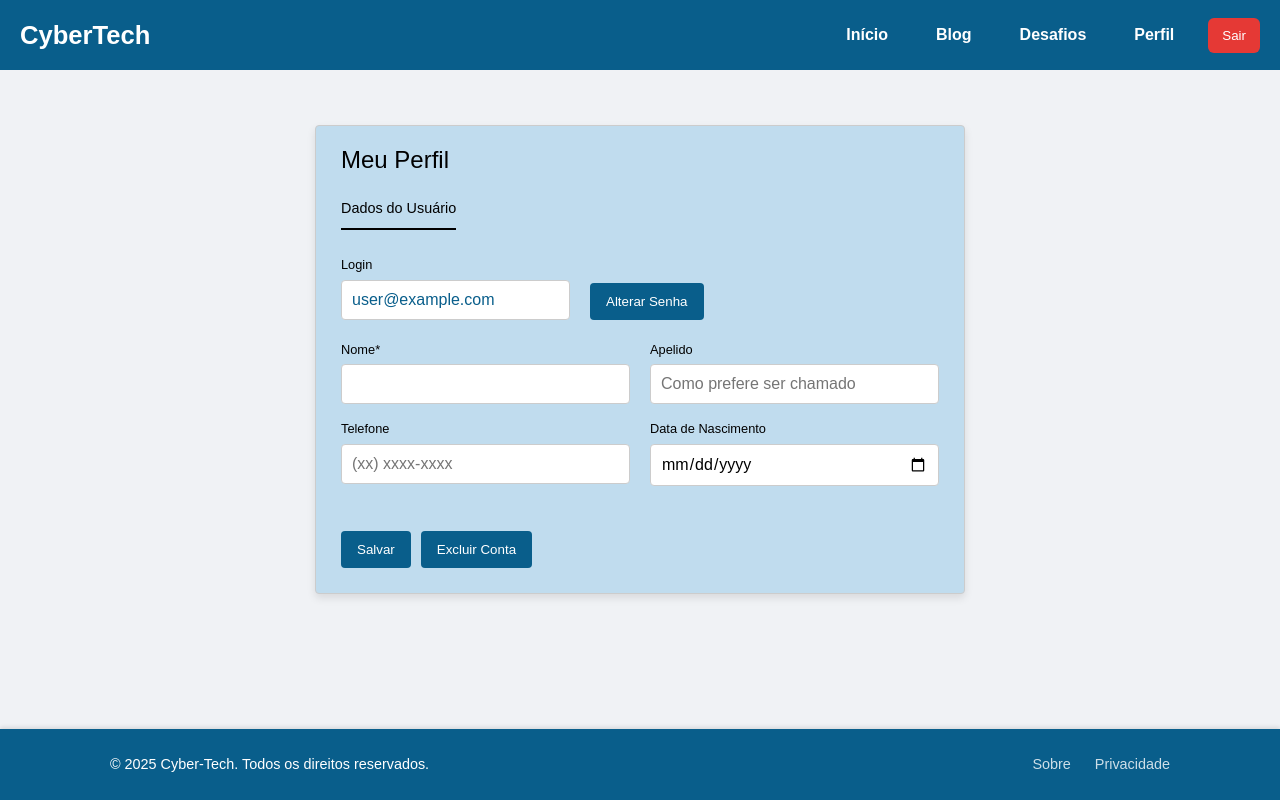
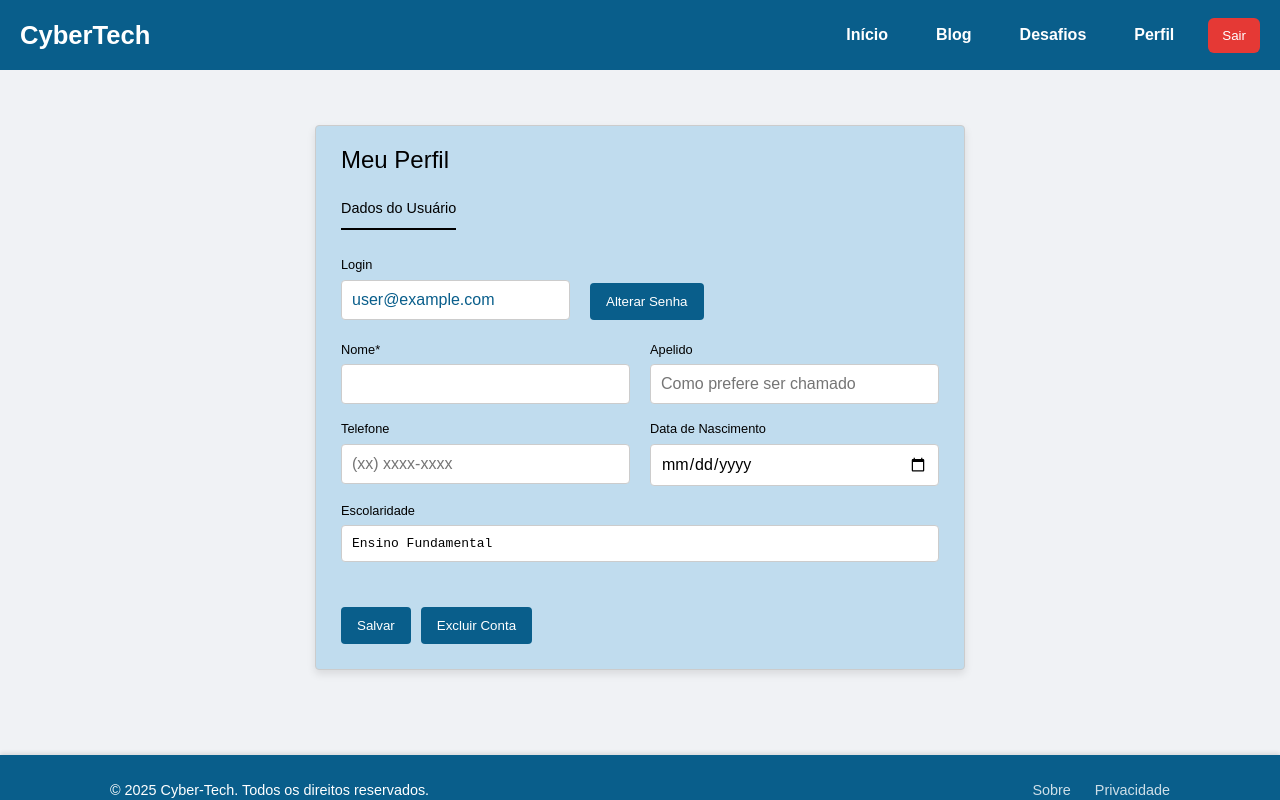
Before and after one commit to ErickEstavarenco/cyber-tech-, a React (Vite) app: page /perfil in a window 1280 px wide. Built offline with nearby package versions, Linux system fonts and the light colour scheme; no server answers; the database is empty; sample sign-in values are in the browser's storage.

Commit message:
Atualizaçao do perfil (Escolaridade)

```diff
--- a/src/pages/Perfil/Perfil.jsx
+++ b/src/pages/Perfil/Perfil.jsx
@@ -17,7 +17,7 @@ export default function Perfil() {
     dataNascimento: "",
     telefone: "",
     apelido: "",
-    //Escolaridade: "Ensino Fundamental",
+    Escolaridade: "Ensino Fundamental",
   });
 
   const [saving, setSaving] = useState(false);
@@ -41,7 +41,7 @@ export default function Perfil() {
             dataNascimento: data.dataNascimento || "",
             telefone: data.telefone || "",
             apelido: data.apelido || "",
-            //Escolaridade: data.Escolaridade || "Ensino Fundamental",
+            Escolaridade: data.Escolaridade || "Ensino Fundamental",
           });
         } else {
           setProfile({ email: currentUser.email, uid: currentUser.uid });
@@ -82,6 +82,7 @@ export default function Perfil() {
         dataNascimento: form.dataNascimento || "",
         telefone: form.telefone || "",
         apelido: form.apelido || "",
+        Escolaridade: form.Escolaridade || "Ensino Fundamental", // Corrigido aqui
         updatedAt: new Date(),
       });
 
@@ -185,7 +186,7 @@ export default function Perfil() {
               <input name="dataNascimento" type="date" value={form.dataNascimento} onChange={handleChange} />
             </div>
 
-            {/* Linha 3
+            {/* Linha 3 */}
             <div className={`${styles.inputGroup} ${styles.fullWidth}`}>
               <label>Escolaridade</label>
               <select name="Escolaridade" value={form.Escolaridade} onChange={handleChange}>
@@ -193,7 +194,7 @@ export default function Perfil() {
                 <option value="ENSINO MEDIO">Ensino Médio</option>
                 <option value="ENSINO SUPERIOR">Ensino Superior</option>
               </select>
-            </div> */}
+            </div>
 
           </div>
 
```
Also changed, not shown: 1 other file (tests, documents, lock files or other folders). Lines whose indentation alone changed are shown as unchanged.
